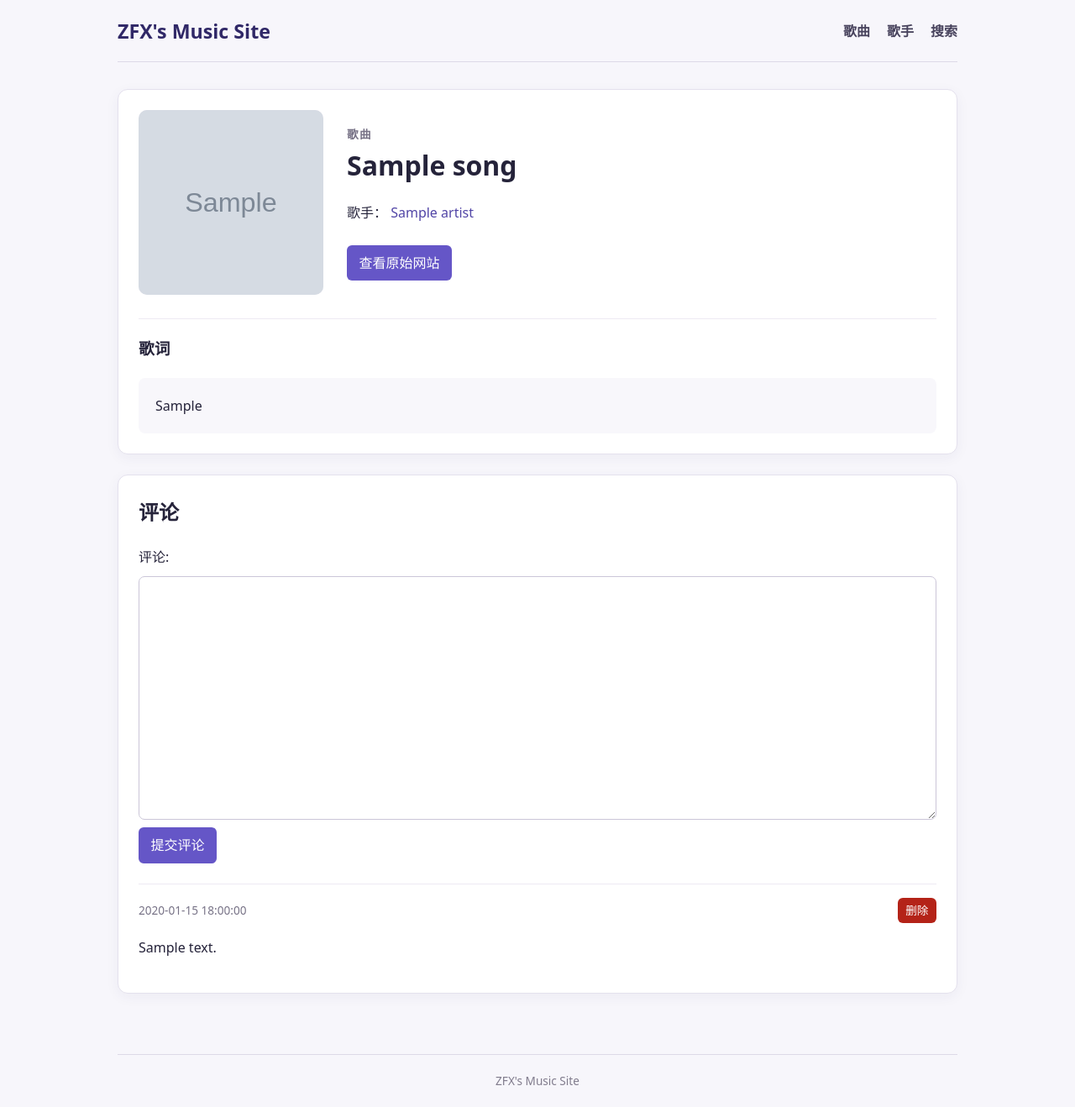
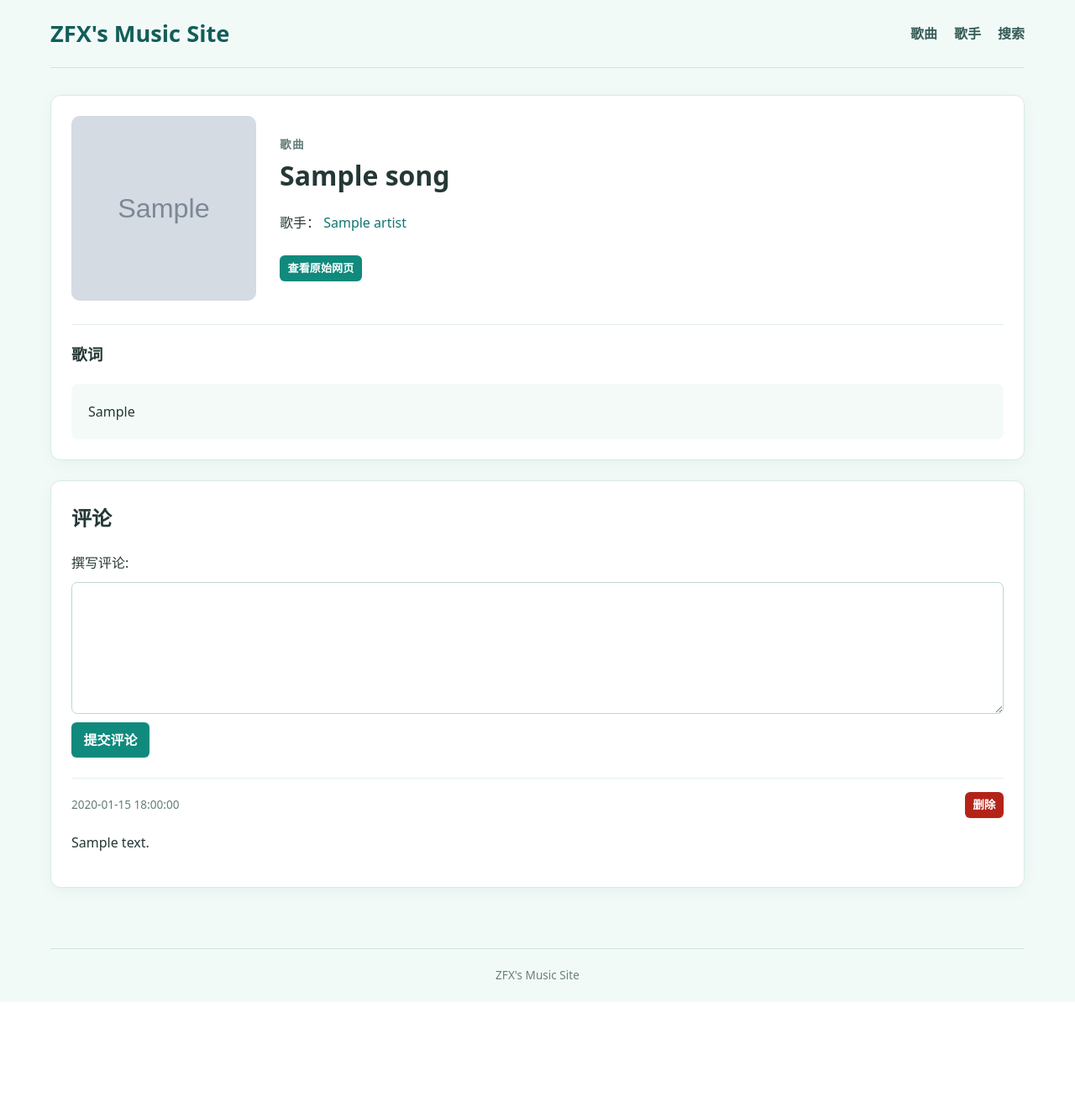
Before and after one commit to zipolll/programming-training-project-1-MusicSite, a Django app: page /songs/1/ in a window 1280 px wide. Shown: the whole page at 84% size. After the commit the page ends 1193 px from the top, so only its background shows below. Run offline with Django 5.2, Linux system fonts and the light colour scheme; tables that the repository leaves empty hold one stand-in row (values such as "Sample post"); grey boxes marked "Sample" are stand-in pictures.

Commit message:
style(web): 调整网站主色调并优化页面样式
- 更新网站整体配色方案
- 调整卡片、按钮和分页控件样式
- 统一各页面的视觉效果
- 优化部分布局和显示细节

```diff
--- a/catalog/forms.py
+++ b/catalog/forms.py
@@ -9,7 +9,8 @@
     class Meta:
         model = Comment
         fields = ["body"] # 规定表单只显示和接收 body 字段
-        labels = {"body": "评论"} # 把 body 字段在网页中显示的标签改成“评论”。
+        labels = {"body": "撰写评论"} # 把 body 字段在网页中显示的标签改成“评论”。
+        widgets = {"body": forms.Textarea(attrs={"rows": 5})} # 评论框默认显示 5 行
 
 # 输入关键词并选择搜索歌曲或歌手
 class SearchForm(forms.Form):
--- a/static/css/site.css
+++ b/static/css/site.css
@@ -1,32 +1,38 @@
+/* ==================== 1. 全局基础样式 ==================== */
+
+/* 1.1 所有元素统一使用包含边框的尺寸计算方式 */
 * {
   box-sizing: border-box;
 }
 
+/* 1.2 页面字体、文字颜色和背景色 */
 :root {
   color-scheme: light;
   font-family: system-ui, "Microsoft YaHei", sans-serif;
-  color: #25233a;
-  background: #f7f6fb;
+  color: #243836;
+  background: #f2faf8;
 }
 
 body {
   margin: 0 auto;
-  max-width: 1040px;
+  max-width: 1200px;
   min-height: 100vh;
   padding: 0 1.25rem;
   line-height: 1.65;
 }
 
+/* 1.3 普通链接及悬停状态 */
 a {
-  color: #5145a6;
+  color: #0f766e;
   text-decoration: none;
 }
 
 a:hover {
-  color: #2f2775;
+  color: #115e59;
   text-decoration: underline;
 }
 
+/* 1.4 表单控件与通用按钮 */
 button,
 input,
 textarea {
@@ -39,32 +45,36 @@
   border: 0;
   border-radius: 6px;
   color: #fff;
-  background: #6556c7;
+  background: #0f8a7d;
+  font-weight: 600;
   cursor: pointer;
 }
 
 button:hover,
 .source-link:hover {
   color: #fff;
-  background: #4d419f;
+  background: #0b6b62;
   text-decoration: none;
 }
 
+/* ==================== 2. 页面公共布局 ==================== */
+
+/* 2.1 页头、站点标题和导航栏 */
 .site-header {
   display: flex;
   align-items: center;
   justify-content: space-between;
   padding: 1.1rem 0;
-  border-bottom: 1px solid #ddd9e7;
+  border-bottom: 1px solid #cfe5df;
 }
 
 .site-title {
   margin: 0;
-  font-size: 1.45rem;
+  font-size: 1.7rem;
 }
 
 .site-title a {
-  color: #302867;
+  color: #115e59;
 }
 
 .site-nav {
@@ -73,40 +83,50 @@
 }
 
 .site-nav a {
-  color: #47425c;
+  color: #365b57;
   font-weight: 600;
 }
 
+/* 2.2 主内容区域和页脚 */
 .page-content {
   padding: 2rem 0 3rem;
 }
 
 .site-footer {
   padding: 1.25rem 0;
-  border-top: 1px solid #ddd9e7;
-  color: #817c8d;
+  border-top: 1px solid #cfe5df;
+  color: #6b817e;
   font-size: 0.85rem;
   text-align: center;
 }
 
+/* ==================== 3. 公共面板与标题 ==================== */
+
+/* 3.1 页面中白色面板的公共外观 */
 .panel {
   margin-bottom: 1.5rem;
   background: #fff;
-  border: 1px solid #e4e1ed;
+  border: 1px solid #d8ebe6;
   border-radius: 12px;
-  box-shadow: 0 4px 16px rgb(48 40 103 / 5%);
   overflow: hidden;
+  box-shadow: 0 4px 16px rgb(15 118 110 / 6%);
 }
 
-.catalog-panel {
+.catalog-panel,
+.related-panel,
+.search-panel,
+.search-results {
   padding-bottom: 1.5rem;
 }
 
+/* 3.2 面板标题区域及说明文字 */
 .section-heading {
-  display: flex;
-  align-items: center;
-  justify-content: space-between;
   padding: 1.25rem 1.5rem;
+}
+
+.catalog-panel > .section-heading,
+.search-panel > .section-heading {
+  text-align: center;
 }
 
 .section-heading h2,
@@ -114,15 +134,23 @@
   margin: 0;
 }
 
+.section-heading h2 {
+  font-size: 1.7rem;
+}
+
 .section-heading p,
 .eyebrow,
 .search-tip {
-  color: #777286;
+  color: #647d79;
 }
 
+/* ==================== 4. 列表页辅助元素 ==================== */
+
+/* 4.1 歌手列表的首字母筛选 */
 .alphabet {
   display: flex;
   flex-wrap: wrap;
+  justify-content: center;
   gap: 0.35rem;
   padding: 0 1.5rem 1rem;
 }
@@ -130,25 +158,31 @@
 .alphabet a {
   min-width: 1.8rem;
   padding: 0.2rem 0.4rem;
-  border: 1px solid #dcd7e8;
+  border: 1px solid #c9e1dc;
   border-radius: 4px;
   font-size: 0.85rem;
+  font-weight: 600;
   text-align: center;
 }
 
 .alphabet a.active {
   color: #fff;
-  background: #6556c7;
-  border-color: #6556c7;
+  background: #0f8a7d;
+  border-color: #0f8a7d;
 }
 
+/* 4.2 没有数据或评论时的提示文字 */
 .empty-message {
     padding: 1.5rem;
-    color: #777286;
+    color: #647d79;
     text-align: center;
 }
 
-.detail-panel {
+/* ==================== 5. 歌曲与歌手详情页 ==================== */
+
+/* 5.1 详情面板、基本信息布局和图片 */
+.detail-panel,
+.comments-panel {
   padding: 1.5rem;
 }
 
@@ -159,14 +193,19 @@
   align-items: center;
 }
 
+.cover-image,
+.result-card img {
+  aspect-ratio: 1;
+  object-fit: cover;
+  background: #e5f3f0;
+}
+
 .cover-image {
   width: 100%;
-  aspect-ratio: 1;
   border-radius: 10px;
-  object-fit: cover;
-  background: #eeeaf3;
 }
 
+/* 5.2 详情标题、类型提示和来源链接 */
 .detail-summary h2 {
   margin: 0 0 0.75rem;
   font-size: 2rem;
@@ -182,15 +221,19 @@
 .source-link {
   display: inline-block;
   margin-top: 0.6rem;
+  padding: 0.3rem 0.6rem;
+  font-size: 0.82rem;
 }
 
+/* 5.3 歌词与歌手简介所在的正文区域 */
 .detail-section {
   margin-top: 1.75rem;
   padding-top: 1.25rem;
-  border-top: 1px solid #eeeaf3;
+  border-top: 1px solid #e3f0ed;
 }
 
-.detail-section h3 {
+.detail-section h3,
+.comments-panel > h2 {
   margin-top: 0;
 }
 
@@ -202,21 +245,12 @@
   white-space: pre-wrap;
   overflow-wrap: anywhere;
   font-family: inherit;
-  background: #f8f7fb;
+  background: #f4faf8;
 }
 
-.introduction {
-  white-space: normal;
-}
+/* ==================== 6. 评论功能 ==================== */
 
-.comments-panel {
-  padding: 1.5rem;
-}
-
-.comments-panel > h2 {
-  margin-top: 0;
-}
-
+/* 6.1 评论输入表单 */
 .comment-form {
   display: grid;
   gap: 0.6rem;
@@ -225,9 +259,8 @@
 
 .comment-form textarea {
   width: 100%;
-  min-height: 7rem;
   padding: 0.75rem;
-  border: 1px solid #cbc6d8;
+  border: 1px solid #bcd8d2;
   border-radius: 7px;
   resize: vertical;
 }
@@ -236,14 +269,16 @@
   justify-self: start;
 }
 
+/* 6.2 表单错误提示 */
 .errorlist {
   margin: 0;
   color: #b42318;
 }
 
+/* 6.3 单条评论的内容和时间信息 */
 .comment {
   padding: 1rem 0;
-  border-top: 1px solid #eeeaf3;
+  border-top: 1px solid #e3f0ed;
 }
 
 .comment p {
@@ -255,10 +290,11 @@
   align-items: center;
   justify-content: space-between;
   gap: 1rem;
-  color: #777286;
+  color: #647d79;
   font-size: 0.85rem;
 }
 
+/* 6.4 删除评论按钮 */
 .danger-button {
   padding: 0.25rem 0.6rem;
   background: #b42318;
--- a/templates/catalog/artist_detail.html
+++ b/templates/catalog/artist_detail.html
@@ -10,7 +10,7 @@
         <p class="eyebrow">歌手</p>
         <h2>{{ artist.name }}</h2>
         <a class="source-link" href="{{ artist.source_url }}" target="_blank" rel="noopener">
-          查看原始网站
+          查看原始网页
         </a>
       </div>
     </div>
--- a/templates/catalog/pagination.html
+++ b/templates/catalog/pagination.html
@@ -1,5 +1,6 @@
 {% if page_obj.has_other_pages %}
   <nav class="pagination">
+    <!-- querystring的行为是如果没有某个参数，就让它保持原值，如果有，就覆盖 -->
     <a href="{% querystring page=1 %}">首页</a>
 
     {% if page_obj.has_previous %}
--- a/templates/catalog/search.html
+++ b/templates/catalog/search.html
@@ -19,7 +19,6 @@
       </div>
 
       <div class="search-type">
-        <span>{{ form.search_type.label }}</span>
         {{ form.search_type }}
         {{ form.search_type.errors }}
       </div>
--- a/templates/catalog/song_detail.html
+++ b/templates/catalog/song_detail.html
@@ -17,7 +17,7 @@
         </p>
         <!-- 新标签页打开，并阻止新页面访问原页面 -->
         <a class="source-link" href="{{ song.source_url }}" target="_blank" rel="noopener">
-          查看原始网站
+          查看原始网页
         </a>
       </div>
     </div>
```
Also changed, not shown: other parts of static/css/site.css (+49 -41 lines).
